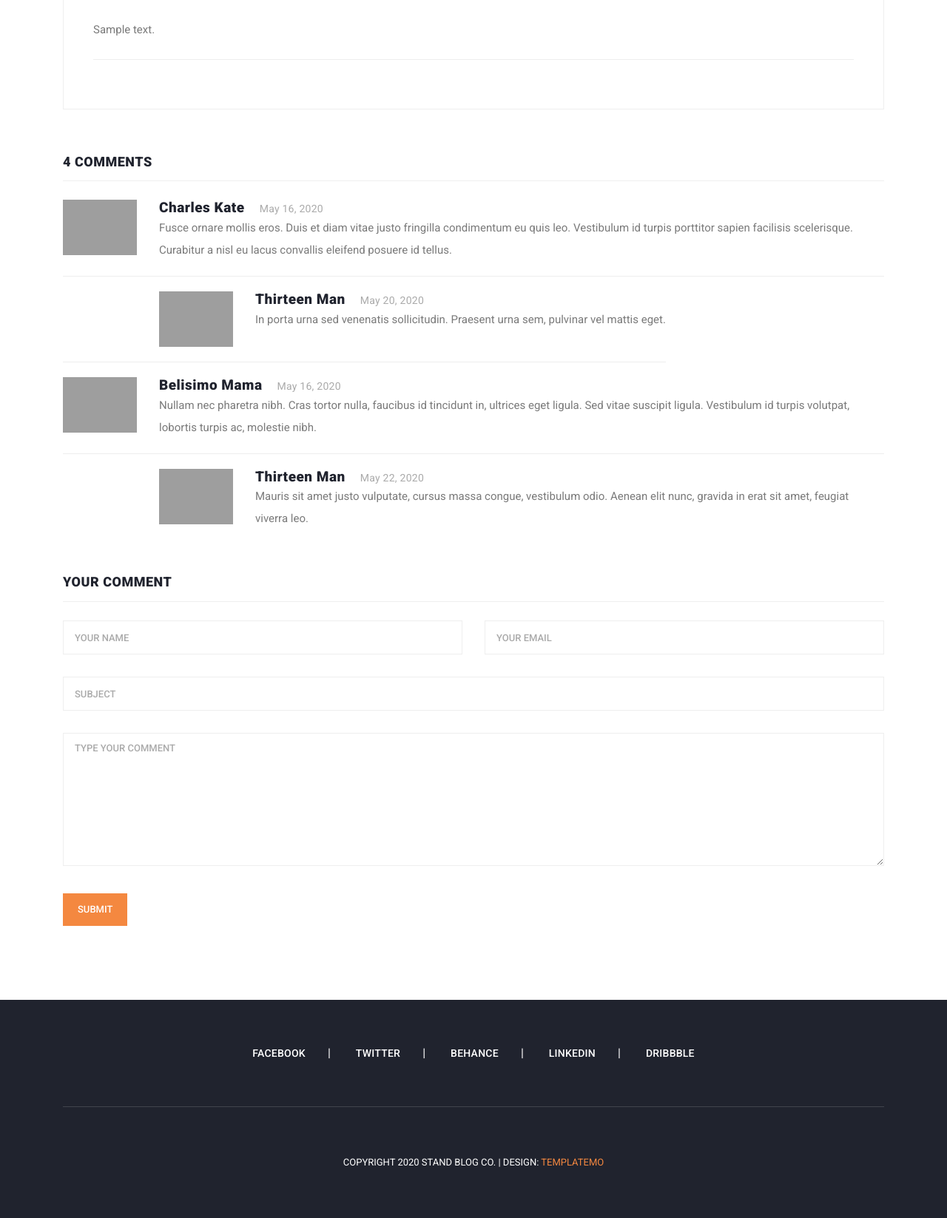
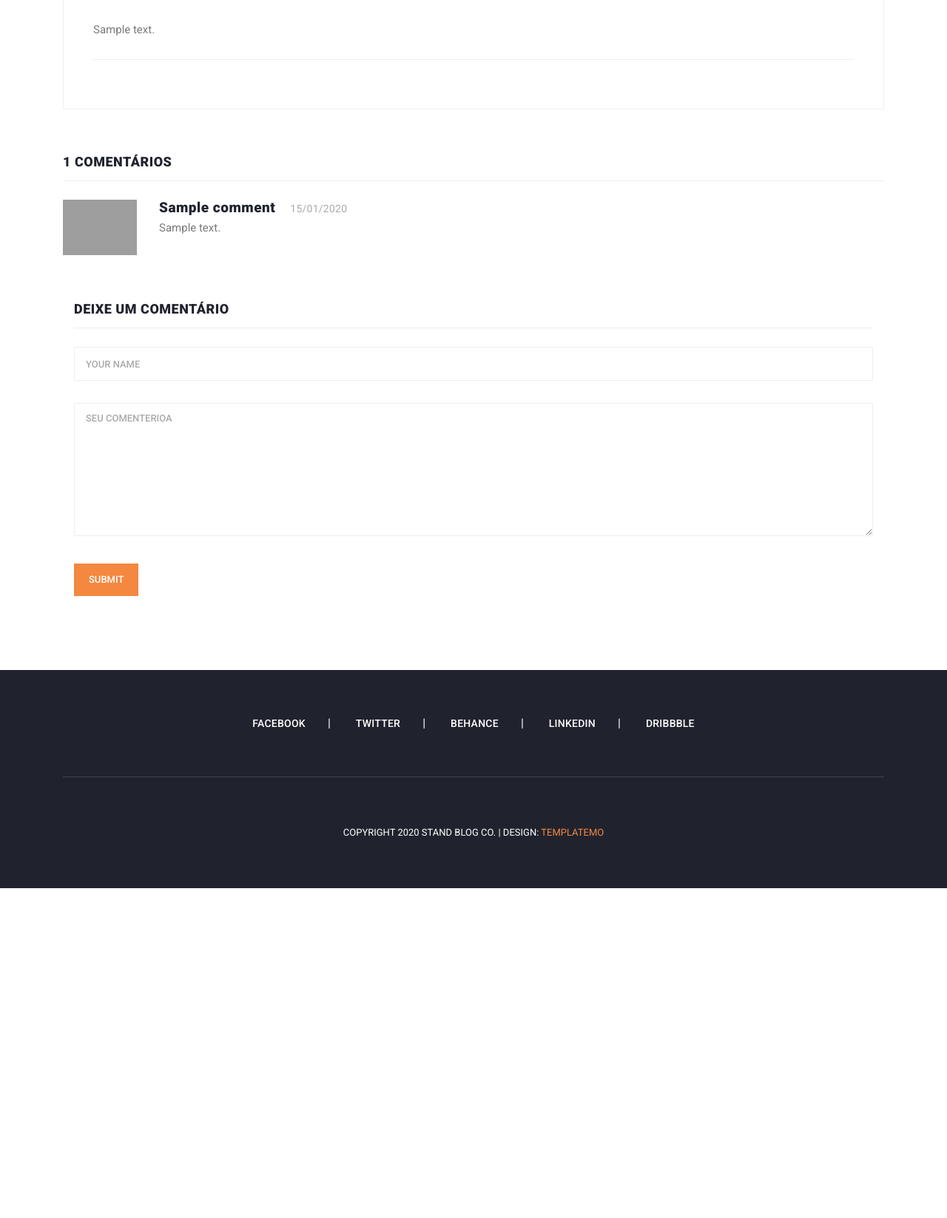
Before and after one commit to mardioba/blog_new, a Django app: a page that uses home/templates/pages/post-details.html in a window 1280 px wide. Shown: the part 1182-2829 px from the top of the page at 74% size. After the commit the page ends 2383 px from the top, so only its background shows below. Run offline with Django 5.2, Linux system fonts and the light colour scheme; tables that the repository leaves empty hold one stand-in row (values such as "Sample post"); grey boxes marked "Sample" are stand-in pictures; some libraries are stand-ins or nearby versions; grey boxes are pictures that could not be loaded.

Commit message:
:Blog v13 12-04-2024 as 14:56

```diff
--- a/core/urls.py
+++ b/core/urls.py
@@ -2,9 +2,10 @@ from django.contrib import admin
 from django.urls import path, include
 from django.conf import settings
 from django.conf.urls.static import static
-
+from post import views
 urlpatterns = [
     path('admin/', admin.site.urls),
     path('', include('home.urls')),
+    path('addcomment/<int:pk>', views.addcomment, name='addcomment'),
     path('ckeditor/', include('ckeditor_uploader.urls')),
 ] + static(settings.MEDIA_URL, document_root=settings.MEDIA_ROOT) + static(settings.STATIC_URL, document_root=settings.STATIC_ROOT)
--- a/home/templates/pages/post-details.html
+++ b/home/templates/pages/post-details.html
@@ -39,76 +39,49 @@
             <div class="col-lg-12">
               <div class="sidebar-item comments">
                 <div class="sidebar-heading">
-                  <h2>4 comments</h2>
+                  <h2>
+
+                    {% if comments %}
+                    {{ comments|length }} comentários
+                    {% else %}
+                    Nenhum comentário
+                    {% endif %}
+
+                  </h2>
                 </div>
                 <div class="content">
+                  {% for item in comments %}
                   <ul>
                     <li>
                       <div class="author-thumb">
                         <img src="assets/images/comment-author-01.jpg" alt="">
                       </div>
                       <div class="right-content">
-                        <h4>Charles Kate<span>May 16, 2020</span></h4>
-                        <p>Fusce ornare mollis eros. Duis et diam vitae justo fringilla condimentum eu quis leo. Vestibulum id turpis porttitor sapien facilisis scelerisque. Curabitur a nisl eu lacus convallis eleifend posuere id tellus.</p>
-                      </div>
-                    </li>
-                    <li class="replied">
-                      <div class="author-thumb">
-                        <img src="assets/images/comment-author-02.jpg" alt="">
-                      </div>
-                      <div class="right-content">
-                        <h4>Thirteen Man<span>May 20, 2020</span></h4>
-                        <p>In porta urna sed venenatis sollicitudin. Praesent urna sem, pulvinar vel mattis eget.</p>
-                      </div>
-                    </li>
-                    <li>
-                      <div class="author-thumb">
-                        <img src="assets/images/comment-author-03.jpg" alt="">
-                      </div>
-                      <div class="right-content">
-                        <h4>Belisimo Mama<span>May 16, 2020</span></h4>
-                        <p>Nullam nec pharetra nibh. Cras tortor nulla, faucibus id tincidunt in, ultrices eget ligula. Sed vitae suscipit ligula. Vestibulum id turpis volutpat, lobortis turpis ac, molestie nibh.</p>
-                      </div>
-                    </li>
-                    <li class="replied">
-                      <div class="author-thumb">
-                        <img src="assets/images/comment-author-02.jpg" alt="">
-                      </div>
-                      <div class="right-content">
-                        <h4>Thirteen Man<span>May 22, 2020</span></h4>
-                        <p>Mauris sit amet justo vulputate, cursus massa congue, vestibulum odio. Aenean elit nunc, gravida in erat sit amet, feugiat viverra leo.</p>
+                        <h4>{{item.name}}<span>{{item.created_at|date:"d/m/Y"}}</span></h4>
+                        <p>{{item.comment}}</p>
+                        <br>
                       </div>
                     </li>
                   </ul>
-                </div>
-              </div>
-            </div>
+                      {% endfor %}
             <div class="col-lg-12">
               <div class="sidebar-item submit-comment">
                 <div class="sidebar-heading">
-                  <h2>Your comment</h2>
+                  <h2>Deixe um comentário</h2>
                 </div>
                 <div class="content">
-                  <form id="comment" action="#" method="post">
+                  <form id="comment" action="{% url 'addcomment' pk=post.pk %}" method="POST">
+                    {% csrf_token %}
                     <div class="row">
-                      <div class="col-md-6 col-sm-12">
+                      <div class="col-md-12 col-sm-12">
                         <fieldset>
                           <input name="name" type="text" id="name" placeholder="Your name" required="">
                         </fieldset>
                       </div>
-                      <div class="col-md-6 col-sm-12">
-                        <fieldset>
-                          <input name="email" type="text" id="email" placeholder="Your email" required="">
-                        </fieldset>
-                      </div>
-                      <div class="col-md-12 col-sm-12">
-                        <fieldset>
-                          <input name="subject" type="text" id="subject" placeholder="Subject">
-                        </fieldset>
-                      </div>
+
                       <div class="col-lg-12">
                         <fieldset>
-                          <textarea name="message" rows="6" id="message" placeholder="Type your comment" required=""></textarea>
+                          <textarea name="comment" rows="6" id="comment" placeholder="Seu Comenterioa" required=""></textarea>
                         </fieldset>
                       </div>
                       <div class="col-lg-12">
--- a/home/views.py
+++ b/home/views.py
@@ -1,5 +1,6 @@
 from django.shortcuts import render, HttpResponse
-from post.models import Post, Category
+from post.models import Post, Category, Comment
+from post.forms import CommentForm
 from django.core.paginator import Paginator
 def index(request):
   post_random = Post.objects.order_by('?')[:4]
@@ -27,4 +28,5 @@ def blog(request):
   return render(request, 'pages/blog.html', context)
 def post_detail(request, pk, slug):
   post = Post.objects.get(id=pk)
-  return render(request, 'pages/post-details.html', {'post': post})
+  comment = Comment.objects.filter(post_id=pk, status='Lido')
+  return render(request, 'pages/post-details.html', {'post': post, 'comments': comment})
--- a/post/admin.py
+++ b/post/admin.py
@@ -1,5 +1,5 @@
 from django.contrib import admin
-from .models import Post, Category
+from .models import Post, Category, Comment
 
 class CategoryAdmin(admin.ModelAdmin):
   list_display = ['title', 'slug', 'created_at']
@@ -12,6 +12,10 @@ class PostAdmin(admin.ModelAdmin):
   list_filter = ['category']
   prepopulated_fields = {'slug': ('title',)}
 
+class CommentAdmin(admin.ModelAdmin):
+  list_display = ['name', 'status']
+  list_filter = ['status']
 
 admin.site.register(Post, PostAdmin)
 admin.site.register(Category, CategoryAdmin)
+admin.site.register(Comment, CommentAdmin)
--- a/post/models.py
+++ b/post/models.py
@@ -28,3 +28,18 @@ class Post(models.Model):
       return mark_safe('<img src="{}" height="50" />'.format(self.image.url))
     else:
       return mark_safe('<p>Sem imagem</p>')
+
+class Comment(models.Model):
+  STATUS = (
+    ('Lido', 'Lido'),
+    ('Não Lido', 'Não Lido'),
+
+  )
+  post = models.ForeignKey(Post, on_delete=models.CASCADE)
+  name = models.CharField(max_length=255, blank=False)
+  comment = models.TextField()
+  status = models.CharField(max_length=10, choices=STATUS, default='Não Lido')
+  created_at = models.DateTimeField(auto_now_add=True)
+  updated_at = models.DateTimeField(auto_now=True)
+  def __str__(self):
+    return self.name
--- /dev/null
+++ b/post/urls.py
@@ -0,0 +1,6 @@
+from django.urls import path
+from . import views
+
+urlpatterns = [
+  path('addcomment/<int:pk>', views.addcomment, name='addcomment'),
+]
```
Also changed, not shown: post/forms.py (added, +7 -0 lines), post/views.py (+15 -2 lines), post/migrations/0004_comment.py (added).
